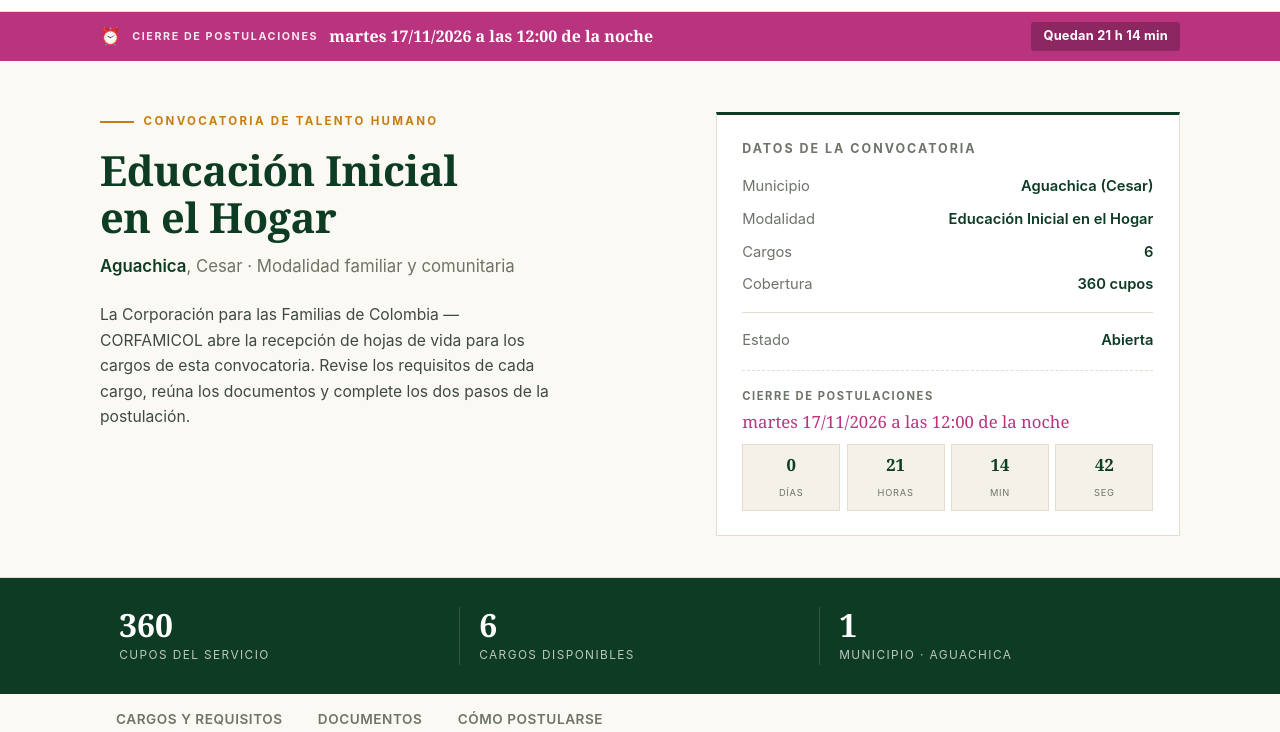
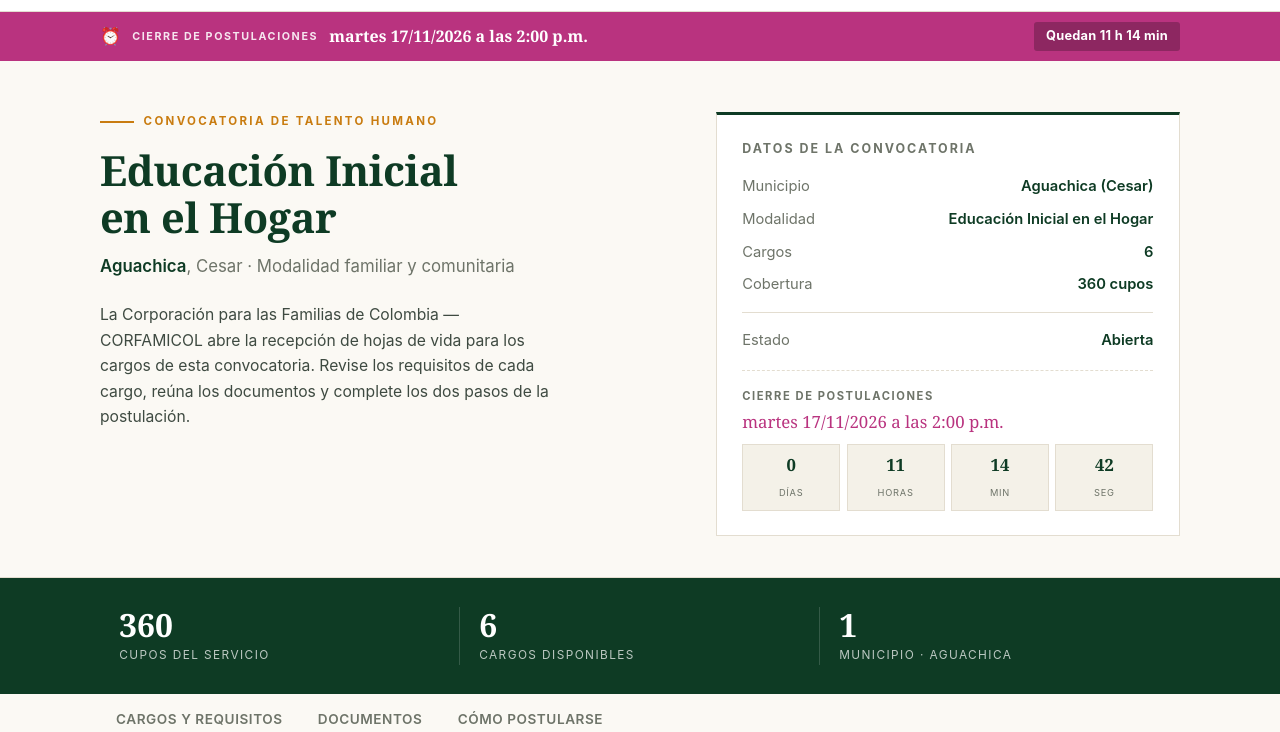
Before and after one commit to Pandas15/CorfamicCol_Colombia, a plain HTML site: page postulacion1.html in a window 1280 px wide. Shown: the part 68-800 px from the top of the page. Drawn offline with Linux system fonts and the light colour scheme.

Commit message:
Cierre: martes 17/11/2026 a las 2:00 p.m. (antes 12:00 de la noche)

```diff
--- a/postulacion1.html
+++ b/postulacion1.html
@@ -235,7 +235,7 @@
     <div class="wrap cb-in">
         <span class="cb-ico">⏰</span>
         <span class="cb-lbl">Cierre de postulaciones</span>
-        <span class="cb-fecha">martes 17/11/2026 a las 12:00 de la noche</span>
+        <span class="cb-fecha">martes 17/11/2026 a las 2:00 p.m.</span>
         <span class="cb-resta" id="cb-resta">—</span>
     </div>
 </div>
@@ -264,7 +264,7 @@
             </dl>
             <div class="cierre-box">
                 <div class="cierre-lbl">Cierre de postulaciones</div>
-                <div class="cierre-val" id="cierre-val">martes 17/11/2026 a las 12:00 de la noche</div>
+                <div class="cierre-val" id="cierre-val">martes 17/11/2026 a las 2:00 p.m.</div>
                 <div class="cd" id="contador"></div>
             </div>
         </aside>
@@ -628,7 +628,7 @@ function renderizarCargos(){
 
 function actualizarContador(){
     const el = document.getElementById('contador');
-    const deadline = new Date('2026-11-18T00:00:00').getTime();
+    const deadline = new Date('2026-11-17T14:00:00').getTime();
     if (isNaN(deadline)) {
         el.innerHTML = '<div style="grid-column:1/-1;font-size:.8rem;color:#6E7469">Disponible cuando se confirme la fecha.</div>';
         return;
```
Also changed, not shown: index.html (+1 -1 lines).
